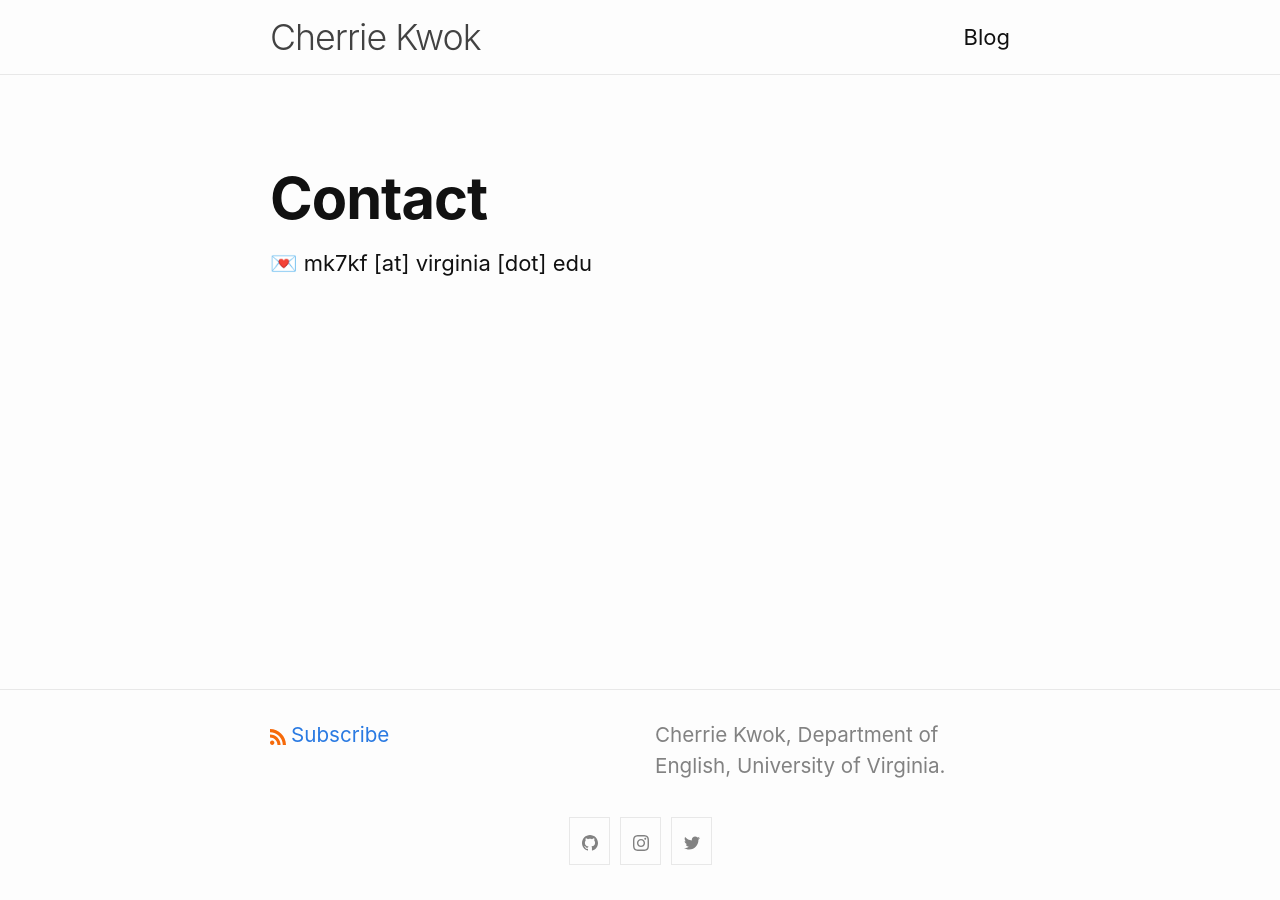
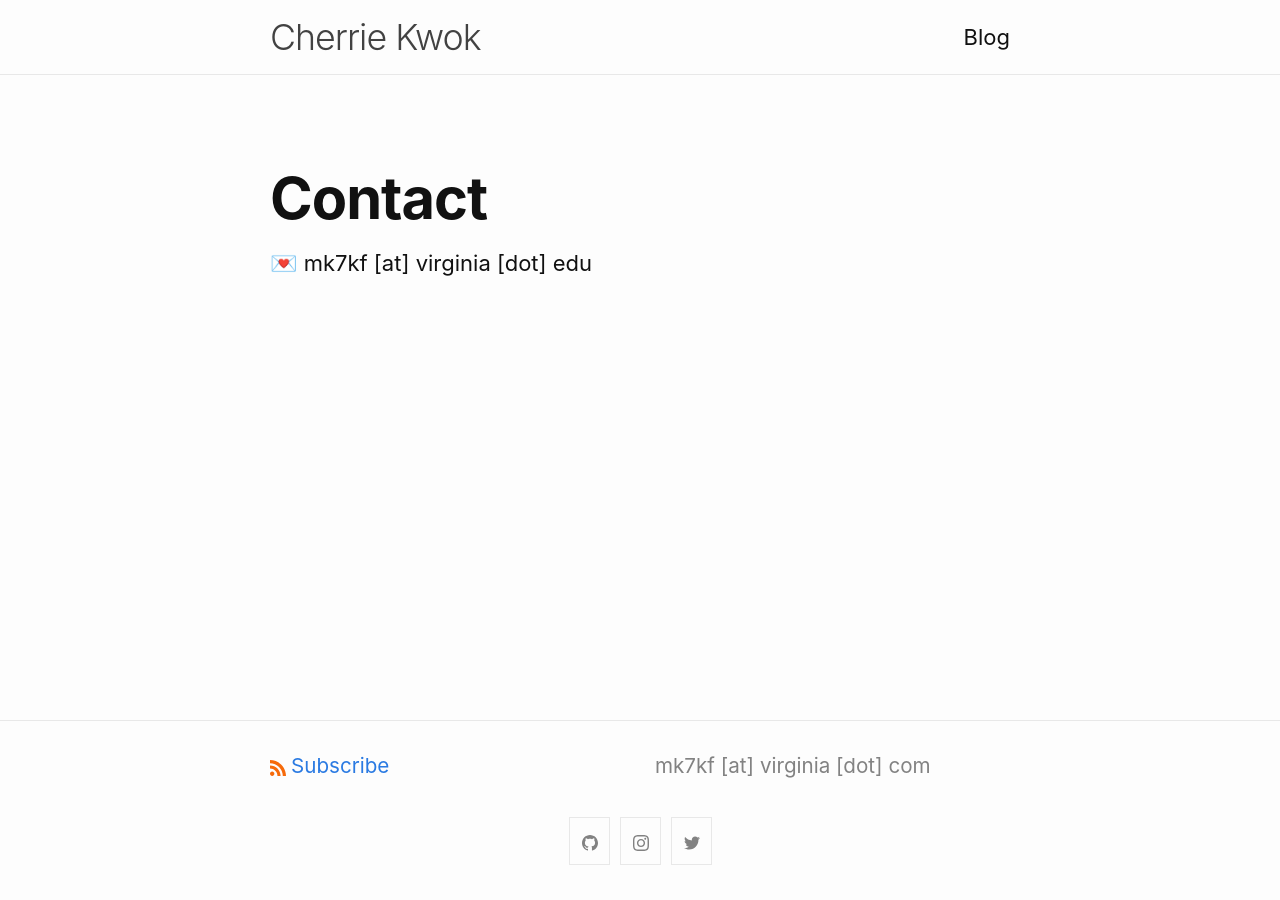
Before and after one commit to mk7kf/mk7kf.github.io, a Jekyll site: the page built from contact.md, in a window 1280 px wide. Built offline with Jekyll 4.4.1, drawn with Linux system fonts in a browser that asks for light colours; emoji names are drawn with the system emoji font.

Commit message:
Update _config.yml

```diff
--- a/_config.yml
+++ b/_config.yml
@@ -2,7 +2,7 @@ title: Cherrie Kwok
 author: Cherrie Kwok
 name: Cherrie Kwok
 email: mk7kf@virginia.com
-description: Cherrie Kwok, Department of English, University of Virginia.
+description: mk7kf [at] virginia [dot] com
 google_analytics: UA-179062687-1
 show_excerpts: false # set to true to show excerpts on the homepage
 # Minima date format
@@ -47,7 +47,6 @@ minima:
 # this and add the path to the pages in order as they should show up
 header_pages:
   - blog.md
-  - contact.md
 
 
 # Build settings
```
